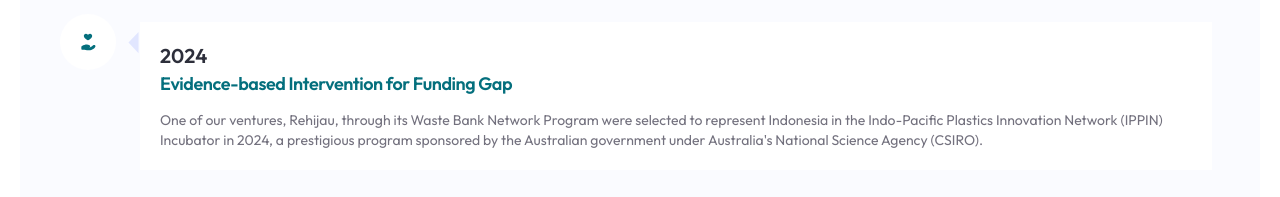
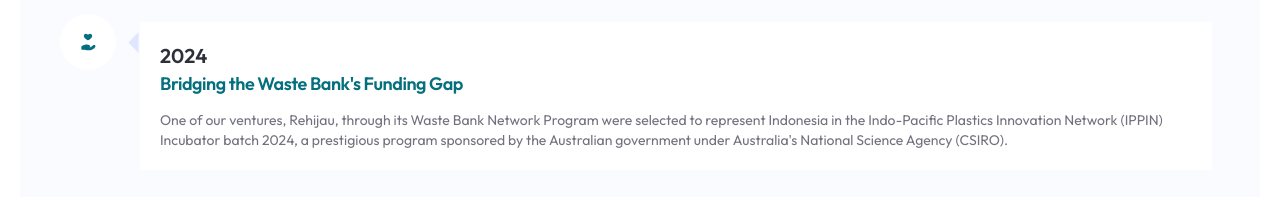
Before and after one commit to vickyadrii/impact-palu, a Next.js app: page /about in a window 1280 px wide. Shown: the part 2625-2822 px from the top of the page. Built offline with nearby package versions, Linux system fonts and the light colour scheme.

Commit message:
revisi fotonya fiki

```diff
--- a/src/features/about/constants.tsx
+++ b/src/features/about/constants.tsx
@@ -6,10 +6,10 @@ import { Team } from "./types";
 export const timelineData: TimelineElement[] = [
   {
     id: 1,
-    title: "Evidence-based Intervention for Funding Gap",
+    title: "Bridging the Waste Bank's Funding Gap",
     date: "2024",
     description:
-      "One of our ventures, Rehijau, through its Waste Bank Network Program were selected to represent Indonesia in the Indo-Pacific Plastics Innovation Network (IPPIN) Incubator in 2024, a prestigious program sponsored by the Australian government under Australia's National Science Agency (CSIRO).",
+      "One of our ventures, Rehijau, through its Waste Bank Network Program were selected to represent Indonesia in the Indo-Pacific Plastics Innovation Network (IPPIN) Incubator batch 2024, a prestigious program sponsored by the Australian government under Australia's National Science Agency (CSIRO).",
     status: "pending",
     icon: <Image src="/assets/icons/ic_2024.svg" alt="ic_2024" width={32} height={32} />,
   },
```
Also changed, not shown: public/assets/images/teams/fiki.webp.
